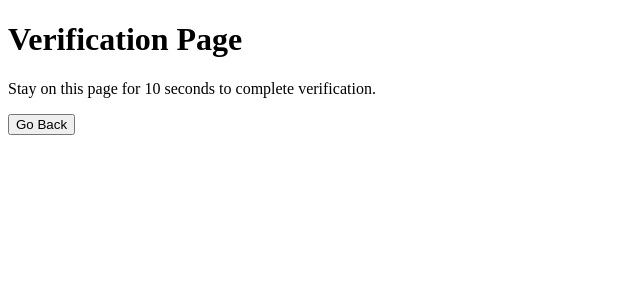
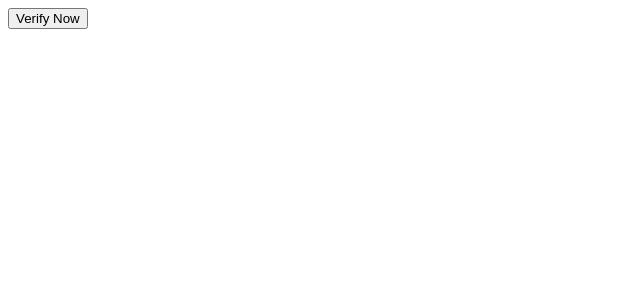
Before and after one commit to cinema-talkiez/frontside-auth-withoutgp-v1, a Next.js app: page /verify in a window 1280 px wide. Shown: the top 300 px of the page, without its empty margins (0-640 px from the left). Built offline with nearby package versions, Linux system fonts and the light colour scheme.

Commit message:
Update verify.js

```diff
--- a/pages/verify.js
+++ b/pages/verify.js
@@ -1,29 +1,38 @@
 import { useState, useEffect } from "react";
 import { useRouter } from "next/router";
+import Link from "next/link";
 
-export default function VerifyPage() {
-  const [timer, setTimer] = useState(15);
+export default function HomePage() {
+  const [verified, setVerified] = useState(false);
   const router = useRouter();
 
   useEffect(() => {
-    let interval = setInterval(() => {
-      setTimer((prev) => prev - 1);
-    }, 1000);
+    // Function to check if verification is complete
+    const checkVerification = () => {
+      if (localStorage.getItem("verificationComplete") === "true") {
+        setVerified(true);
+      }
+    };
 
-    // After 15 sec, mark verification as complete
-    setTimeout(() => {
-      localStorage.setItem("verificationComplete", "true");
-      clearInterval(interval);
-    }, 15000);
+    // Run the check on initial load
+    checkVerification();
 
-    return () => clearInterval(interval);
+    // Re-check when localStorage changes
+    window.addEventListener("storage", checkVerification);
+
+    // Cleanup listener on component unmount
+    return () => window.removeEventListener("storage", checkVerification);
   }, []);
 
   return (
     <div>
-      <h1>Verification Page</h1>
-      <p>Stay on this page for {timer} seconds to complete verification.</p>
-      <button onClick={() => router.push("/")}>Go Back</button>
+      {!verified ? (
+        <button onClick={() => router.push("/verify")}>Verify Now</button>
+      ) : (
+        <Link href="/index1">
+          <button>Visit HomePage</button>
+        </Link>
+      )}
     </div>
   );
 }
```
